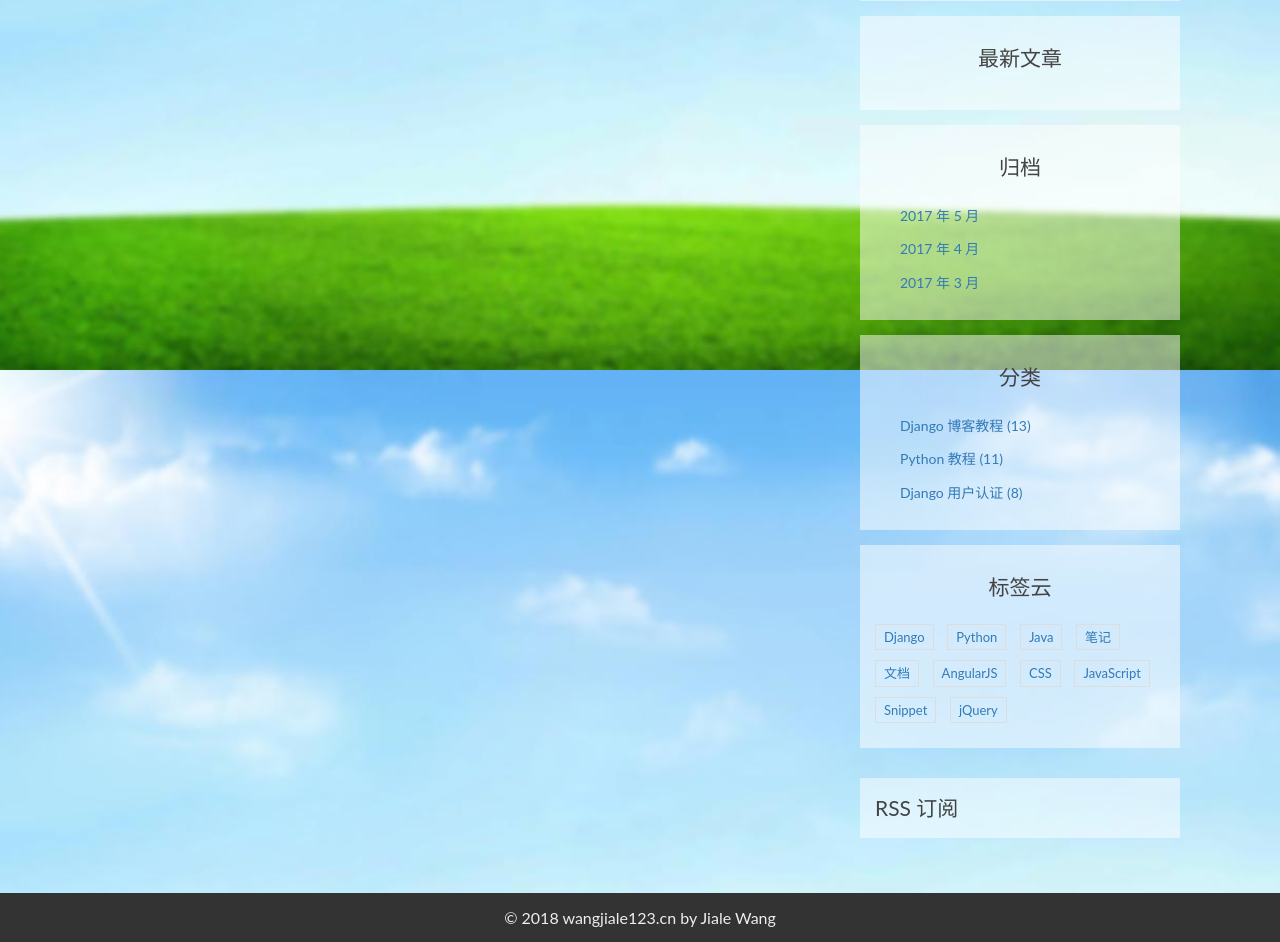
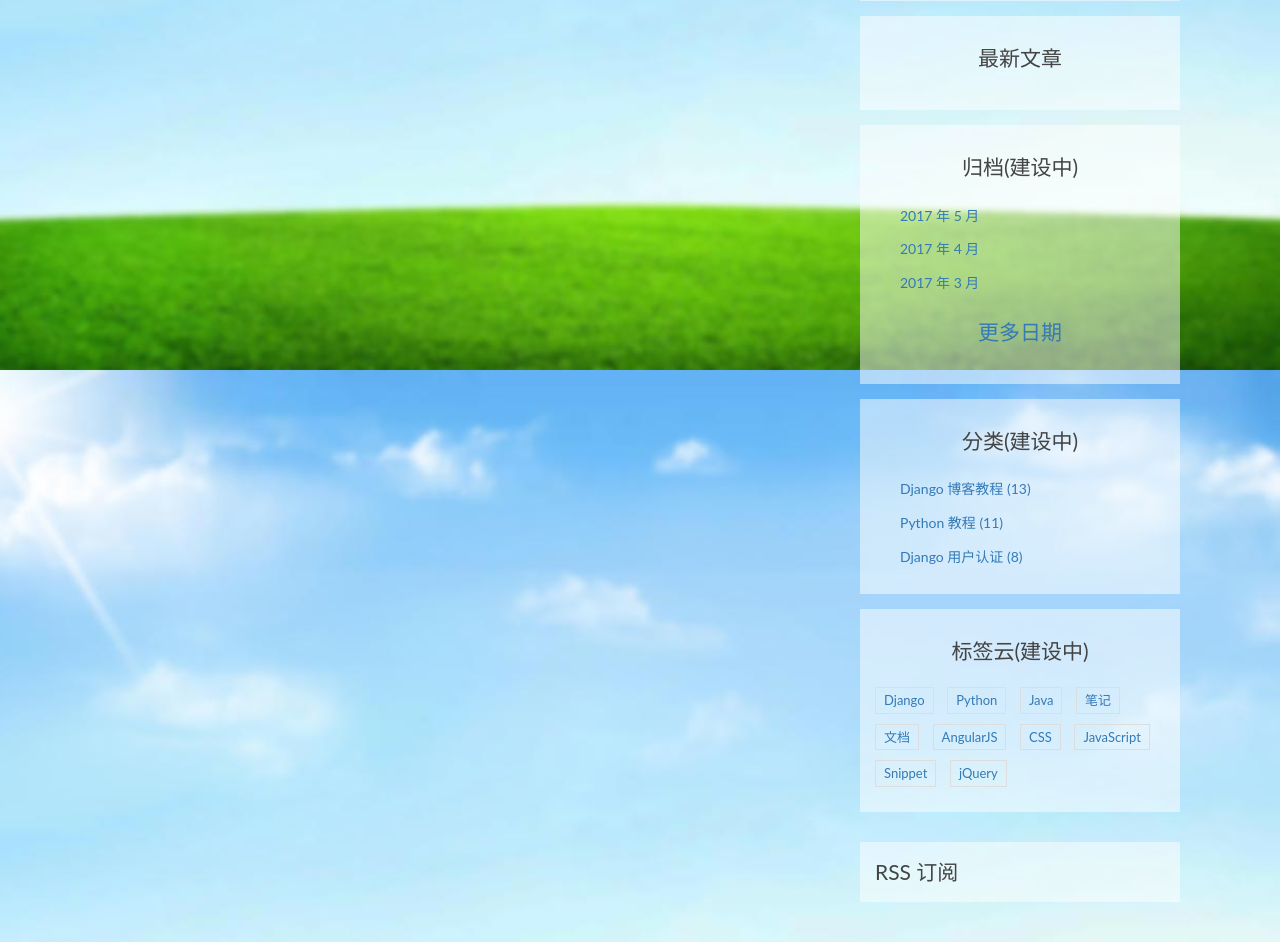
Before and after one commit to jwang106git/django_blog, a Django app: page /auth/register in a window 1280 px wide. Shown: the part 430-1372 px from the top of the page. Run offline with Django 3.2, Linux system fonts and the light colour scheme; some libraries are stand-ins or nearby versions.

Commit message:
modify aside to on building

```diff
--- a/templates/aside.html
+++ b/templates/aside.html
@@ -52,7 +52,7 @@
         {% endif %}
     </div>
     <div class="widget widget-archives">
-        <h3 class="widget-title">归档</h3>
+        <h3 class="widget-title">归档(建设中)</h3>
         <ul>
             <li>
                 <a href="#">2017 年 5 月</a>
@@ -64,10 +64,11 @@
                 <a href="#">2017 年 3 月</a>
             </li>
         </ul>
+        <a href="#"><h3 class="widget-title">更多日期</h3></a>
     </div>
 
     <div class="widget widget-category">
-        <h3 class="widget-title">分类</h3>
+        <h3 class="widget-title">分类(建设中)</h3>
         <ul>
             <li>
                 <a href="#">Django 博客教程 <span class="post-count">(13)</span></a>
@@ -82,7 +83,7 @@
     </div>
 
     <div class="widget widget-tag-cloud">
-        <h3 class="widget-title">标签云</h3>
+        <h3 class="widget-title">标签云(建设中)</h3>
         <ul>
             <li>
                 <a href="#">Django</a>
```
